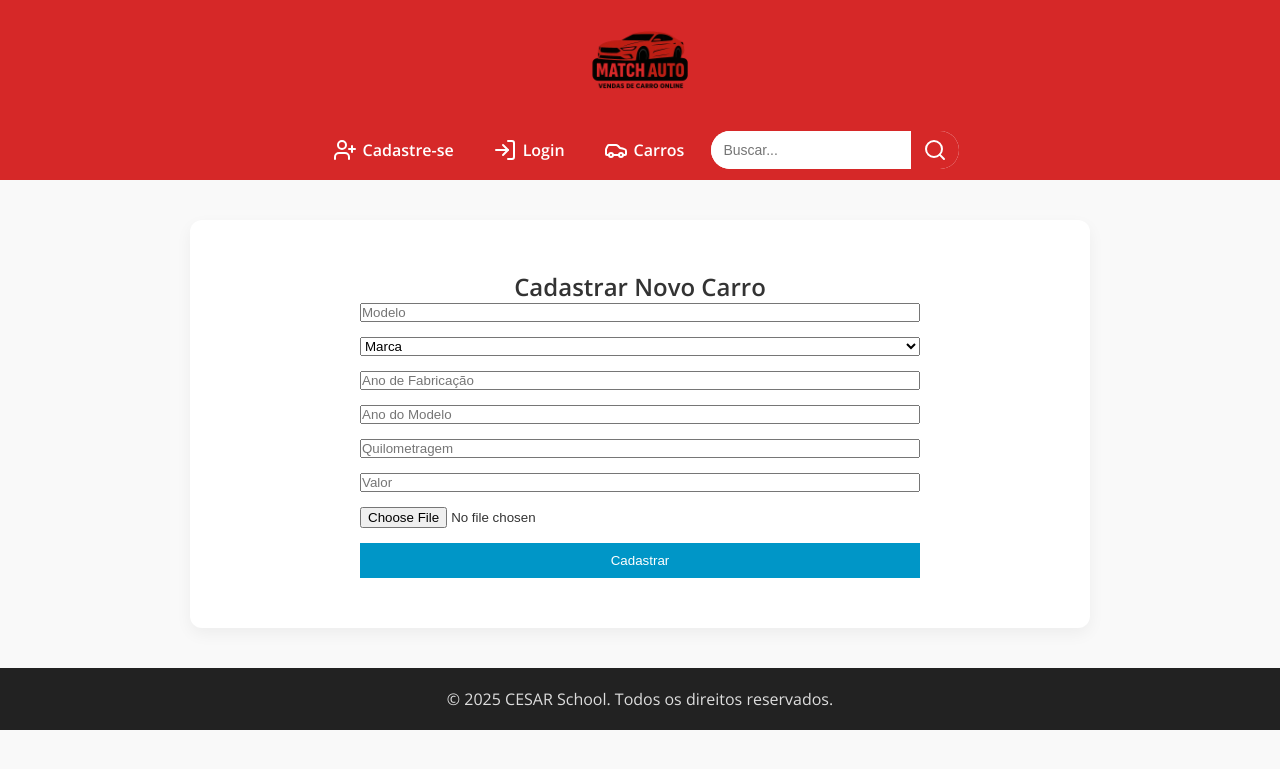
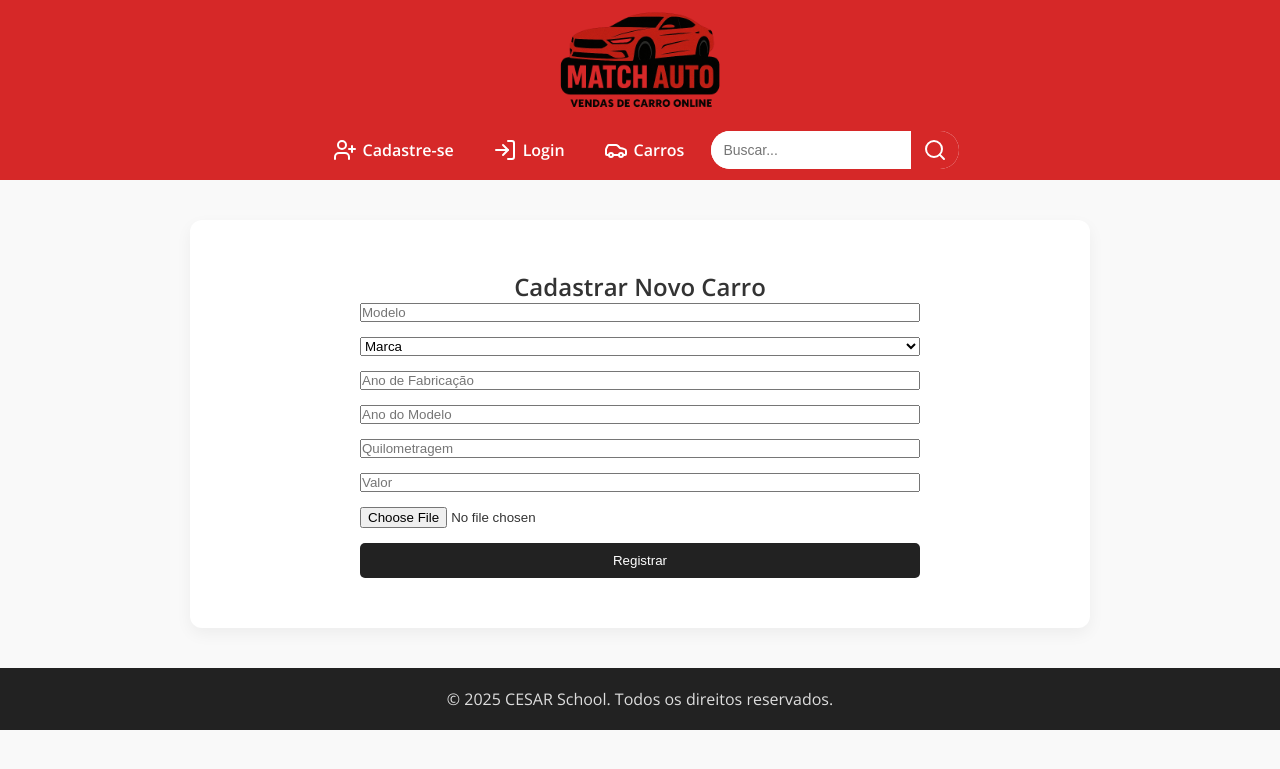
Before and after one commit to joaovictorgcu/projeto_django_fds, a Django app: page /new_car in a window 1280 px wide. Shown: the top 769 px of the page. Run offline with Django 5.2, Linux system fonts and the light colour scheme; data comes from the database, SQL or seed files in the repository; both versions use the stored data as it was after the commit.

Commit message:
Ajustando a cor do botão na pagina de registrar novo carro

```diff
--- a/Projeto_FDS/templates/base.html
+++ b/Projeto_FDS/templates/base.html
@@ -29,7 +29,7 @@
 
     .logo {
       height: 200px;
-      max-height: 100%;
+      max-height: 300%;
     }
 
     nav {
--- a/cars/templates/new_car.html
+++ b/cars/templates/new_car.html
@@ -17,7 +17,8 @@
       <input type="text" name="km" placeholder="Quilometragem">
       <input type="number" step="0.01" name="value" placeholder="Valor">
       <input type="file" name="photo">
-      <button type="submit" style="background-color: #0096c7; color: white; border: none; padding: 10px;">Cadastrar</button>
+      <button type="submit" style="width: 100%; padding: 10px; background-color: #222; color: #fff; border: none; border-radius: 5px; cursor: pointer;">
+        Registrar</button>
     </form>
   </div>
 {% endblock %}
```
Also changed, not shown: db.sqlite3, media/cars/MatchAuto_Logo.png (added), media/cars/Quadriciclo_honda.png (added), media/cars/Quadriciclo_honda_f06iwAh.png (added), media/cars/matchauto_2.png (added).
